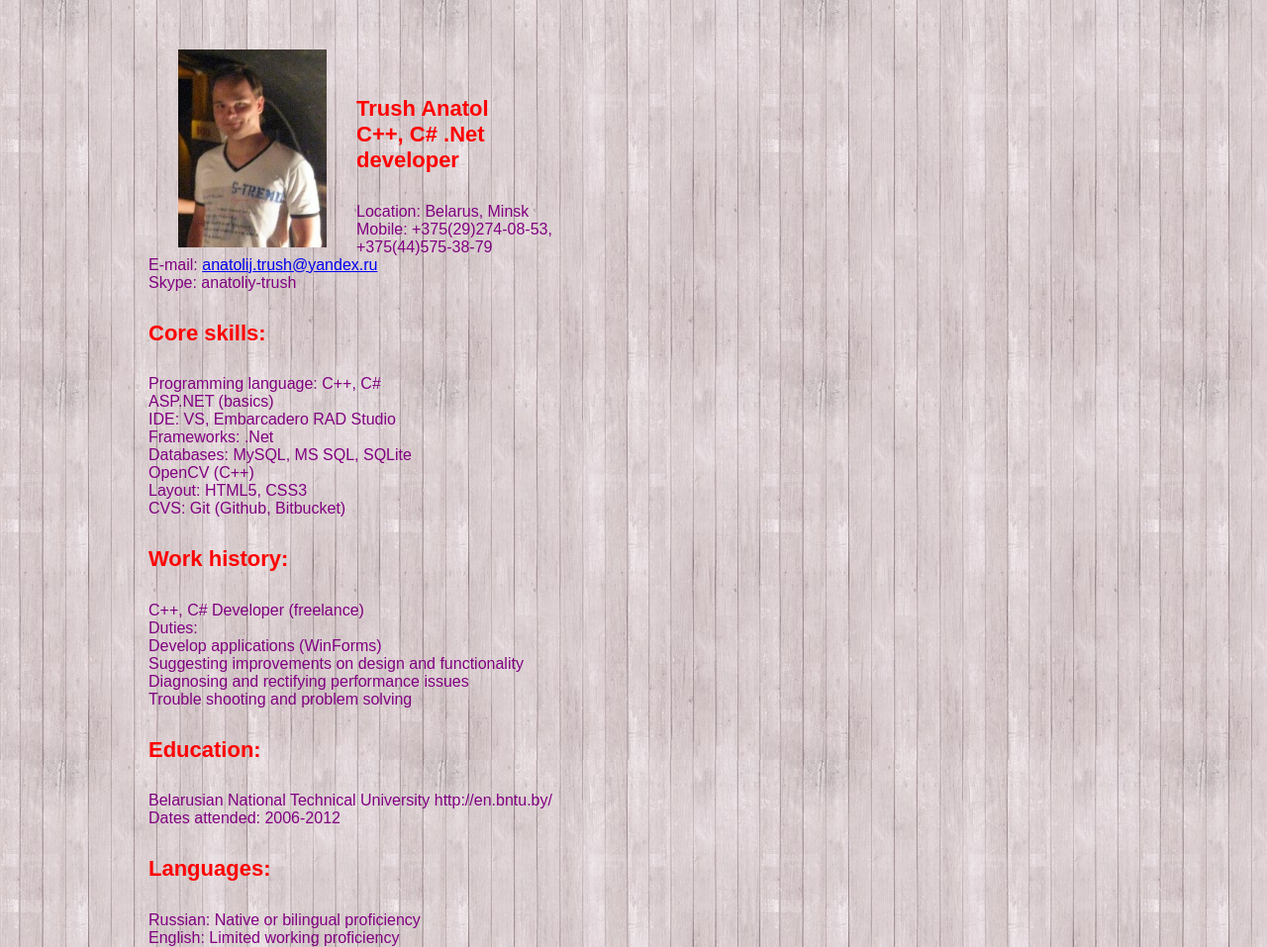
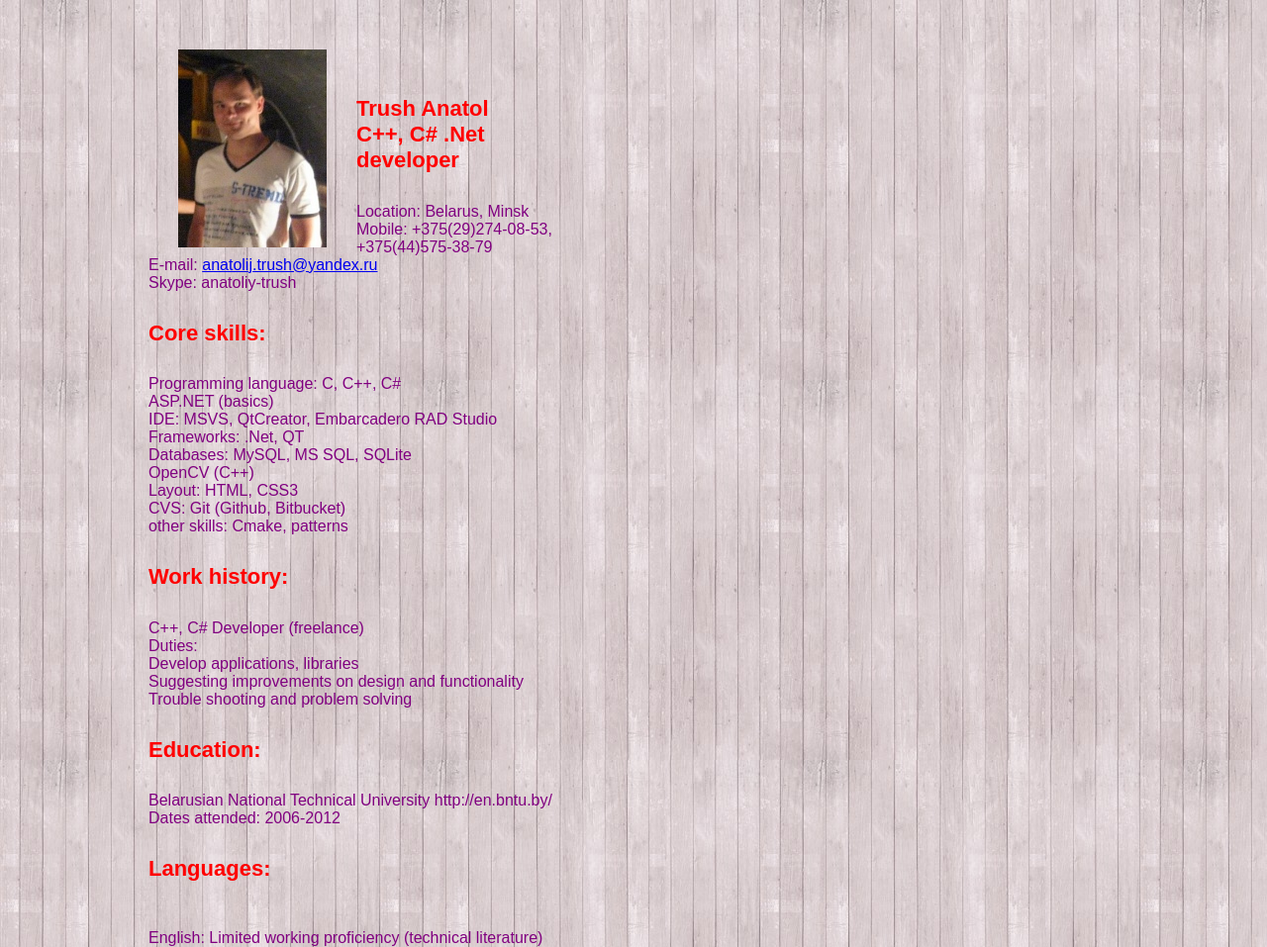
Before and after one commit to anatoltrush/anatoltrush.github.io, a plain HTML site: page index.html in a window 1280 px wide. Shown: the whole page at 99% size. Drawn offline with Linux system fonts and the light colour scheme.

Commit message:
october 2017

```diff
--- a/index.html
+++ b/index.html
@@ -14,26 +14,25 @@ Location: Belarus, Minsk
 <br>E-mail: <a href="mailto:anatolij.trush@yandex.ru">anatolij.trush@yandex.ru</a>
 <br>Skype: anatoliy-trush
 <br><H4>Core skills:</H4>
-Programming language: C++, C#
+Programming language: C, C++, C#
 <br>ASP.NET (basics)
-<br>IDE: VS, Embarcadero RAD Studio
-<br>Frameworks: .Net
+<br>IDE: MSVS, QtCreator, Embarcadero RAD Studio
+<br>Frameworks: .Net, QT
 <br>Databases: MySQL, MS SQL, SQLite
 <br>OpenCV (C++)
-<br>Layout: HTML5, CSS3
+<br>Layout: HTML, CSS3
 <br>CVS: Git (Github, Bitbucket)
+<br>other skills: Cmake, patterns
 <br><H4>Work history: </H4>
 C++, C# Developer (freelance)
 <br>Duties:
-<br>Develop applications (WinForms)
+<br>Develop applications, libraries
 <br>Suggesting improvements on design and functionality
-<br>Diagnosing and rectifying performance issues
 <br>Trouble shooting and problem solving
 <br><H4>Education:</H4>
 Belarusian National Technical University http://en.bntu.by/
 <br>Dates attended: 2006-2012
 <br><H4>Languages:</H4>
-Russian: Native or bilingual proficiency
-<br>English: Limited working proficiency</font></div>
+<br>English: Limited working proficiency (technical literature)</font></div>
   </body>
 </html>
```
